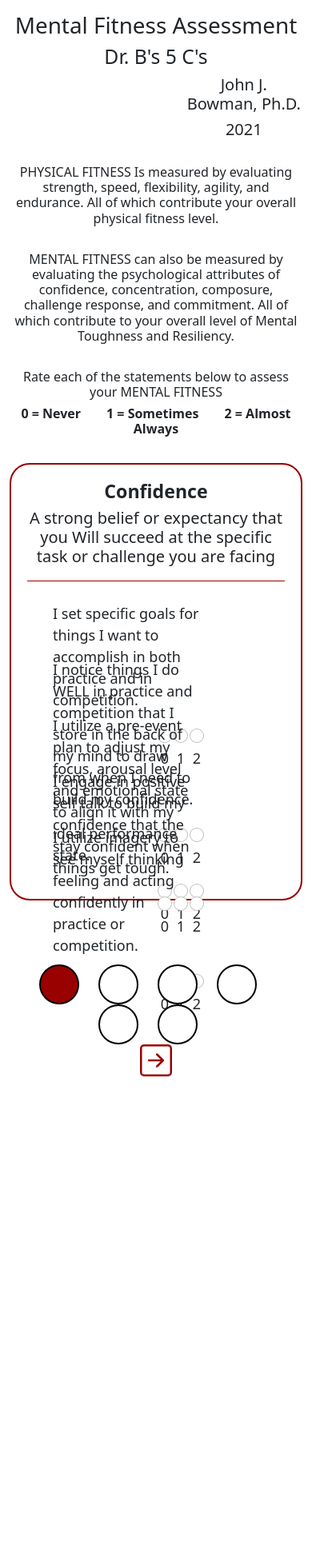
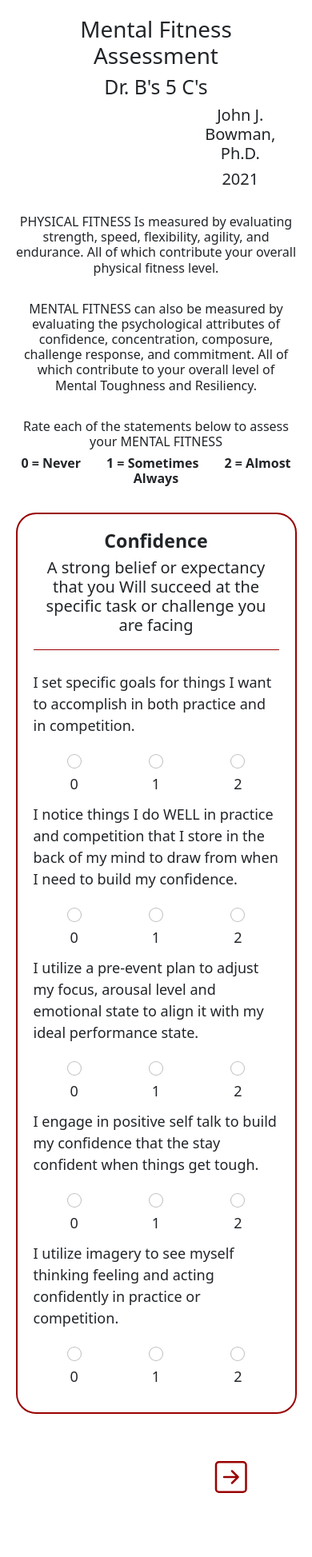
Before and after one commit to SBUtltmedia/successinmind, a Django app: page /MFA/ in a window 390 px wide. Shown: the part 76-2023 px from the top of the page at 80% size. Before the commit the page ends 1422 px from the top, so only its background shows below. Run offline with Django 3.2, Linux system fonts and the light colour scheme; the visitor is signed in with stand-in values (Sample User, id 1); some libraries are stand-ins or nearby versions.

Commit message:
Page Responsiveness 6

```diff
--- a/home/static/css/MFA.css
+++ b/home/static/css/MFA.css
@@ -1,9 +1,8 @@
 
-#mfa_container {
-	margin-top: 15px;
-	margin-left: auto;
-	margin-right: auto;
+#enclosure {
+	margin: 5%;
 }
+
 
 .intro {
 	text-align: center;
@@ -35,8 +34,6 @@
 }
 
 .form-question {
-	height: 70px;
-	margin-left: 20px;
 }
 
 
@@ -46,11 +43,9 @@
 }
 
 
-
-.form-inputs {
-	margin-left: 130px;
+.forms-inputs,  table {
+	width: 100%;
 }
-
 
 .forms-inputs tr, td {
 	width: 100px;
@@ -59,6 +54,12 @@
 
 #perception {
 	margin-left: 25%;
+	margin-right: 25%;
+}
+
+
+select {
+	text-align: center;
 }
 
 
@@ -72,10 +73,10 @@
 	text-align: center;
 }
 
-.navigation * {
+/* .navigation * {
 	vertical-align: middle;
 	display: inline-block;
-}
+} */
 
 .btn-primary {
 	background-color: #990000;
@@ -88,10 +89,7 @@
 }
 
 .arrow {
-	width: 80px;
 	height: 40px;
-	margin-left: 10%;
-	margin-right: 10%;
 }
 
 
@@ -110,6 +108,14 @@
 	text-align: center;
 }
 
+
+.indicator_dots {
+	display: inherit;
+	padding-left: 15%;
+	padding-right: 15%;
+}
+
+
 .dot {
 	background-color: white;
 	margin-right: 20px;
@@ -118,6 +124,14 @@
 	border: 2px black solid;
 	border-radius: 25px;
 }
+
+
+#submit {
+	width: auto;
+	margin-left: auto;
+	margin-right: auto;
+}
+
 
 #bottom_space {
 	margin: 20px;
@@ -136,13 +150,10 @@
 	vertical-align: middle;
 }
 
-.result_c {
-	width: 20%;
+.result p {
+	text-align: center;
 }
 
-.result_dot {
-	width: 80%;
-}
 
 .result_dot {
 	background-color: white;
@@ -159,6 +170,7 @@
 }
 
 #total {
+	margin-top: 4%;
 	text-align: center;
 }
 
@@ -172,3 +184,45 @@
 #author {
 	margin-left: 60%;
 }
+
+
+@media only screen and (max-width: 768px) {
+
+	.form-inputs {
+		margin-bottom: 3%;
+	}
+
+
+	#perception * {
+		text-align: center;
+	}
+
+
+	.indicator_dots {
+		padding-left: 20.5%;
+	}
+
+
+	.arrow {
+		margin-top: 5%;
+	}
+}
+
+
+@media only screen and (max-width: 540px) {
+	.indicator_dots {
+		display: none;
+	}
+
+}
+
+
+@media only screen and (max-width: 540px) {
+	.result_dot {
+		display: none;
+	}
+
+	.result_c {
+		text-align: center;
+	}
+}
--- a/home/static/css/base.css
+++ b/home/static/css/base.css
@@ -42,23 +42,31 @@
 	height: 100%;
 }
 
-@media screen and (max-width: 1105px) and (min-width: 990px) {
+
+@media screen and (max-width: 1327px) and (min-width: 991px) {
+	nav li {
+		font-size: 90%;
+	}
+
+	.navbar-brand {
+		margin-right: 0%;
+	}
+}
+
+
+@media screen and (max-width: 1181px) and (min-width: 991px)  {
 	nav li {
 		font-size: 80%;
 	}
 }
 
-@media screen and (max-width: 1250px) and (min-width: 1105px) {
+@media screen and (max-width: 1058px) and (min-width: 991px) {
 	nav li {
-		font-size: 90%;
+		font-size: 75%;
 	}
 }
 
-@media screen and (max-width: 1250px) {
-	.navbar-brand {
-		margin-right: 0%;
-	}
-}
+
 
 @media (max-width: 990px) {
 	#divider {
--- a/home/static/css/profile.css
+++ b/home/static/css/profile.css
@@ -3,7 +3,7 @@
 	margin: 5%;
 	border: 2px solid #990000;
 	border-radius: 15px;
-	padding: 2%;
+	padding: 3%;
 }
 
 #inner {
--- a/home/templates/MFA.html
+++ b/home/templates/MFA.html
@@ -3,7 +3,7 @@
 {% block body_block %}
 	<link rel="stylesheet" href="{% static 'css/MFA.css' %}">
 	<!-- Fitness Assessment -->
-	<div id='mfa_container' class="container">
+	<div id='enclosure'>
 		<!-- Intro -->
 		<div class='intro'>
 			<h1>Mental Fitness Assessment</h1>
@@ -36,10 +36,10 @@
 						<br>
 						<div class='form-block'>
 							<div class='form-question row align-items-start'>
-								<div class='form-prompt col-8'>
+								<div class='form-prompt col-md-10'>
 									<p>I set specific goals for things I want to accomplish in both practice and in competition.</p>
 								</div>
-								<div class="form-inputs col-2">
+								<div class="form-inputs col-md-2 col-12">
 									<table>
 										<tr>
 											<td><input name='confidence_1' class="form-check-input" type="radio" value='0'></td>
@@ -55,10 +55,10 @@
 								</div>
 							</div>
 							<div class='form-question row align-items-start'>
-								<div class='form-prompt col-8'>
+								<div class='form-prompt col-md-10'>
 									<p>I notice things I do WELL in practice and competition that I store in the back of my mind to draw from when I need to build my confidence.</p>
 								</div>
-								<div class="form-inputs col-2">
+								<div class="form-inputs col-md-2 col-12">
 									<table>
 										<tr>
 											<td><input name='confidence_2' class="form-check-input" type="radio" value='0'></td>
@@ -74,10 +74,10 @@
 								</div>
 							</div>
 							<div class='form-question row align-items-start'>
-								<div class='form-prompt col-8'>
+								<div class='form-prompt col-md-10'>
 									<p>I utilize a pre-event plan to adjust my focus, arousal level and emotional state to align it with my ideal performance state.</p>
 								</div>
-								<div class="form-inputs col-2">
+								<div class="form-inputs col-md-2 col-12">
 									<table>
 										<tr>
 											<td><input name='confidence_3' class="form-check-input" type="radio" value='0'></td>
@@ -93,10 +93,10 @@
 								</div>
 							</div>
 							<div class='form-question row align-items-start'>
-								<div class='form-prompt col-8'>
+								<div class='form-prompt col-md-10'>
 									<p>I engage in positive self talk to build my confidence that the stay confident when things get tough.</p>
 								</div>
-								<div class="form-inputs col-2">
+								<div class="form-inputs col-md-2 col-12">
 									<table>
 										<tr>
 											<td><input name='confidence_4' class="form-check-input" type="radio" value='0'></td>
@@ -112,10 +112,10 @@
 								</div>
 							</div>
 							<div class='form-question row align-items-start'>
-								<div class='form-prompt col-8'>
+								<div class='form-prompt col-md-10'>
 									<p>I utilize imagery to see myself thinking feeling and acting confidently in practice or competition.</p>
 								</div>
-								<div class="form-inputs col-2">
+								<div class="form-inputs col-md-2 col-12">
 									<table>
 										<tr>
 											<td><input name='confidence_5' class="form-check-input" type="radio" value='0'></td>
@@ -142,10 +142,10 @@
 						<br>
 						<div class='form-block'>
 							<div class='form-question row align-items-start'>
-								<div class='form-prompt col-8'>
+								<div class='form-prompt col-md-10'>
 									<p>I am aware of the noticing part of my mind and engage in mindfulness or meditation practices.</p>
 								</div>
-								<div class="form-inputs col-2">
+								<div class="form-inputs col-md-2 col-12">
 									<table>
 										<tr>
 											<td><input name='concentration_1' class="form-check-input" type="radio" value='0'></td>
@@ -161,10 +161,10 @@
 								</div>
 							</div>
 							<div class='form-question row align-items-start'>
-								<div class='form-prompt col-8'>
+								<div class='form-prompt col-md-10'>
 									<p>I purposely plan what I will say or think to myself prior to and during event to keep me focused on the task at hand at critical points in the event.</p>
 								</div>
-								<div class="form-inputs col-2">
+								<div class="form-inputs col-md-2 col-12">
 									<table>
 										<tr>
 											<td><input name='concentration_2' class="form-check-input" type="radio" value='0'></td>
@@ -180,10 +180,10 @@
 								</div>
 							</div>
 							<div class='form-question row align-items-start'>
-								<div class='form-prompt col-8'>
+								<div class='form-prompt col-md-10'>
 									<p>If I get distracted and my performance goes down I have a plan to refocus and get back on track.</p>
 								</div>
-								<div class="form-inputs col-2">
+								<div class="form-inputs col-md-2 col-12">
 									<table>
 										<tr>
 											<td><input name='concentration_3' class="form-check-input" type="radio" value='0'></td>
@@ -199,10 +199,10 @@
 								</div>
 							</div>
 							<div class='form-question row align-items-start'>
-								<div class='form-prompt col-8'>
+								<div class='form-prompt col-md-10'>
 									<p>I am able to concentrate under pressure and tune into the process of performing while tuning out the importance of the outcome.</p>
 								</div>
-								<div class="form-inputs col-2">
+								<div class="form-inputs col-md-2 col-12">
 									<table>
 										<tr>
 											<td><input name='concentration_4' class="form-check-input" type="radio" value='0'></td>
@@ -218,10 +218,10 @@
 								</div>
 							</div>
 							<div class='form-question row align-items-start'>
-								<div class='form-prompt col-8'>
+								<div class='form-prompt col-md-10'>
 									<p>I can Mindfully be aware of distracting thoughts or feelings in a non-judgemental way while keeping my focus on the task at hand.</p>
 								</div>
-								<div class="form-inputs col-2">
+								<div class="form-inputs col-md-2 col-12">
 									<table>
 										<tr>
 											<td><input name='concentration_5' class="form-check-input" type="radio" value='0'></td>
@@ -248,10 +248,10 @@
 						<br>
 						<div class='form-block'>
 							<div class='form-question row align-items-start'>
-								<div class='form-prompt col-8'>
+								<div class='form-prompt col-md-10'>
 									<p>I am able to stay calm, confident, and feel in control prior to and during important events.</p>
 								</div>
-								<div class="form-inputs col-2">
+								<div class="form-inputs col-md-2 col-12">
 									<table>
 										<tr>
 											<td><input name='composure_1' class="form-check-input" type="radio" value='0'></td>
@@ -267,10 +267,10 @@
 								</div>
 							</div>
 							<div class='form-question row align-items-start'>
-								<div class='form-prompt col-8'>
+								<div class='form-prompt col-md-10'>
 									<p>I recognize that negative feelings are more about me and how I am assessing the situation than anything else.</p>
 								</div>
-								<div class="form-inputs col-2">
+								<div class="form-inputs col-md-2 col-12">
 									<table>
 										<tr>
 											<td><input name='composure_2' class="form-check-input" type="radio" value='0'></td>
@@ -286,10 +286,10 @@
 								</div>
 							</div>
 							<div class='form-question row align-items-start'>
-								<div class='form-prompt col-8'>
+								<div class='form-prompt col-md-10'>
 									<p>I focus on those things are that are within my control and set specific goals for them while blocking out things that are outside of my control.</p>
 								</div>
-								<div class="form-inputs col-2">
+								<div class="form-inputs col-md-2 col-12">
 									<table>
 										<tr>
 											<td><input name='composure_3' class="form-check-input" type="radio" value='0'></td>
@@ -305,10 +305,10 @@
 								</div>
 							</div>
 							<div class='form-question row align-items-start'>
-								<div class='form-prompt col-8'>
+								<div class='form-prompt col-md-10'>
 									<p>I recognize that between an Event and my Response there is a space. I’ve view that space as my opportunity to Choose my Response.</p>
 								</div>
-								<div class="form-inputs col-2">
+								<div class="form-inputs col-md-2 col-12">
 									<table>
 										<tr>
 											<td><input name='composure_4' class="form-check-input" type="radio" value='0'></td>
@@ -324,10 +324,10 @@
 								</div>
 							</div>
 							<div class='form-question row align-items-start'>
-								<div class='form-prompt col-8'>
+								<div class='form-prompt col-md-10'>
 									<p>I stay Committed to Feeling, Thinking and Behaving in a way that leads to achieving an Important outcome no matter what.</p>
 								</div>
-								<div class="form-inputs col-2">
+								<div class="form-inputs col-md-2 col-12">
 									<table>
 										<tr>
 											<td><input name='composure_5' class="form-check-input" type="radio" value='0'></td>
@@ -354,10 +354,10 @@
 						<br>
 						<div class='form-block'>
 							<div class='form-question row align-items-start'>
-								<div class='form-prompt col-8'>
+								<div class='form-prompt col-md-10'>
 									<p>I view mistakes or poor performances as opportunities to learn and to strengthen my determination to improve my performance.</p>
 								</div>
-								<div class="form-inputs col-2">
+								<div class="form-inputs col-md-2 col-12">
 									<table>
 										<tr>
 											<td><input name='challenge_1' class="form-check-input" type="radio" value='0'></td>
@@ -373,10 +373,10 @@
 								</div>
 							</div>
 							<div class='form-question row align-items-start'>
-								<div class='form-prompt col-8'>
+								<div class='form-prompt col-md-10'>
 									<p>I look at important games or competitions as opportunities for me to excel and to demonstrate to myself and to the world my ability to perform at my best under pressure.</p>
 								</div>
-								<div class="form-inputs col-2">
+								<div class="form-inputs col-md-2 col-12">
 									<table>
 										<tr>
 											<td><input name='challenge_2' class="form-check-input" type="radio" value='0'></td>
@@ -392,10 +392,10 @@
 								</div>
 							</div>
 							<div class='form-question row align-items-start'>
-								<div class='form-prompt col-8'>
+								<div class='form-prompt col-md-10'>
 									<p>I am able to find something useful or beneficial in difficult or challenging situations.</p>
 								</div>
-								<div class="form-inputs col-2">
+								<div class="form-inputs col-md-2 col-12">
 									<table>
 										<tr>
 											<td><input name='challenge_3' class="form-check-input" type="radio" value='0'></td>
@@ -411,10 +411,10 @@
 								</div>
 							</div>
 							<div class='form-question row align-items-start'>
-								<div class='form-prompt col-8'>
+								<div class='form-prompt col-md-10'>
 									<p>I interpret Pre-event anxious feelings as an alert signal that my body’s activation mechanism is switching on, getting me ready to compete and meet the challenge of the upcoming event.</p>
 								</div>
-								<div class="form-inputs col-2">
+								<div class="form-inputs col-md-2 col-12">
 									<table>
 										<tr>
 											<td><input name='challenge_4' class="form-check-input" type="radio" value='0'></td>
@@ -430,10 +430,10 @@
 								</div>
 							</div>
 							<div class='form-question row align-items-start'>
-								<div class='form-prompt col-8'>
+								<div class='form-prompt col-md-10'>
 									<p>I use the positive energy and arousal that comes with feeling challenged to direct my focus toward building my confidence and attending to the specific tasks I need to perform and not the outcome of the event.</p>
 								</div>
-								<div class="form-inputs col-2">
+								<div class="form-inputs col-md-2 col-12">
 									<table>
 										<tr>
 											<td><input name='challenge_5' class="form-check-input" type="radio" value='0'></td>
@@ -460,10 +460,10 @@
 						<br>
 						<div class='form-block'>
 							<div class='form-question row align-items-start'>
-								<div class='form-prompt col-8'>
+								<div class='form-prompt col-md-10'>
 									<p>I am unswerving in my belief that hard work, dedication and perseverance will result in attaining my ultimate Dream Goal.</p>
 								</div>
-								<div class="form-inputs col-2">
+								<div class="form-inputs col-md-2 col-12">
 									<table>
 										<tr>
 											<td><input name='commitment_1' class="form-check-input" type="radio" value='0'></td>
@@ -479,10 +479,10 @@
 								</div>
 							</div>
 							<div class='form-question row align-items-start'>
-								<div class='form-prompt col-8'>
+								<div class='form-prompt col-md-10'>
 									<p>I am willing to sacrifice whatever it takes in the present and maintain a long-term perspective in the journey to success.</p>
 								</div>
-								<div class="form-inputs col-2">
+								<div class="form-inputs col-md-2 col-12">
 									<table>
 										<tr>
 											<td><input name='commitment_2' class="form-check-input" type="radio" value='0'></td>
@@ -498,10 +498,10 @@
 								</div>
 							</div>
 							<div class='form-question row align-items-start'>
-								<div class='form-prompt col-8'>
+								<div class='form-prompt col-md-10'>
 									<p>I act in accordance with my core values and stay focused on what is most important to me.</p>
 								</div>
-								<div class="form-inputs col-2">
+								<div class="form-inputs col-md-2 col-12">
 									<table>
 										<tr>
 											<td><input name='commitment_3' class="form-check-input" type="radio" value='0'></td>
@@ -517,10 +517,10 @@
 								</div>
 							</div>
 							<div class='form-question row align-items-start'>
-								<div class='form-prompt col-8'>
+								<div class='form-prompt col-md-10'>
 									<p>I use positive self talk and affirmations to keep me motivated on a daily basis.</p>
 								</div>
-								<div class="form-inputs col-2">
+								<div class="form-inputs col-md-2 col-12">
 									<table>
 										<tr>
 											<td><input name='commitment_4' class="form-check-input" type="radio" value='0'></td>
@@ -536,10 +536,10 @@
 								</div>
 							</div>
 							<div class='form-question row align-items-start'>
-								<div class='form-prompt col-8'>
+								<div class='form-prompt col-md-10'>
 									<p>I feel a strong sense of Support and Encouragement toward my efforts to succeed from my teammates, family and friends.</p>
 								</div>
-								<div class="form-inputs col-2">
+								<div class="form-inputs col-md-2 col-12">
 									<table>
 										<tr>
 											<td><input name='commitment_5' class="form-check-input" type="radio" value='0'></td>
@@ -566,10 +566,10 @@
 						<br>
 						<div id='perception' class='form-block'>
 							<div class='form-question row align-items-center'>
-								<div class='form-prompt col-4'>
+								<div class='form-prompt col-md-8'>
 									<label for="p_confidence"><h4>Confidence</h4></label>
 								</div>
-								<div class="form-inputs col-2">
+								<div class="form-inputs col-md-4">
 									<select class="form-control" name="p_confidence">
 										<option style="display: none;"></option>
 										<option value="0">0</option>
@@ -587,10 +587,10 @@
 								</div>
 							</div>
 							<div class='form-question row align-items-center'>
-								<div class='form-prompt col-4'>
+								<div class='form-prompt col-md-8'>
 									<label for="p_concentration"><h4>Concentration</h4></label>
 								</div>
-								<div class="form-inputs col-2">
+								<div class="form-inputs col-md-4">
 									<select class="form-control" name="p_concentration">
 										<option style="display: none;"></option>
 										<option>0</option>
@@ -608,10 +608,10 @@
 								</div>
 							</div>
 							<div class='form-question row align-items-center'>
-								<div class='form-prompt col-4'>
+								<div class='form-prompt col-md-8'>
 									<label for="p_composure"><h4>Composure</h4></label>
 								</div>
-								<div class="form-inputs col-2">
+								<div class="form-inputs col-md-4">
 									<select class="form-control" name="p_composure">
 										<option style="display: none;"></option>
 										<option>0</option>
@@ -629,10 +629,10 @@
 								</div>
 							</div>
 							<div class='form-question row align-items-center'>
-								<div class='form-prompt col-4'>
+								<div class='form-prompt col-md-8'>
 									<label for="p_challenge"><h4>Challenge Response</h4></label>
 								</div>
-								<div class="form-inputs col-2">
+								<div class="form-inputs col-md-4">
 									<select class="form-control" name="p_challenge">
 										<option style="display: none;"></option>
 										<option>0</option>
@@ -650,10 +650,10 @@
 								</div>
 							</div>
 							<div class='form-question row align-items-center'>
-								<div class='form-prompt col-4'>
+								<div class='form-prompt col-md-8'>
 									<label for="p_commitment"><h4>Commitment</h4></label>
 								</div>
-								<div class="form-inputs col-2">
+								<div class="form-inputs col-md-4">
 									<select class="form-control" name="p_commitment">
 										<option style="display: none;"></option>
 										<option>0</option>
@@ -676,11 +676,11 @@
 				</div>
 				<br>
 				<div id='error_block'><p></p></div>
-				<div class='navigation'>
-					<svg id='back' xmlns="http://www.w3.org/2000/svg" width="16" height="16" fill="currentColor" class=" arrow bi bi-arrow-left-square" viewBox="0 0 16 16">
+				<div class='navigation row '>
+					<svg id='back' class="col-md-2 order-md-0 col-6 order-1 arrow bi bi-arrow-left-square" xmlns="http://www.w3.org/2000/svg" width="16" height="16" fill="currentColor" viewBox="0 0 16 16">
 						<path fill-rule="evenodd" d="M15 2a1 1 0 0 0-1-1H2a1 1 0 0 0-1 1v12a1 1 0 0 0 1 1h12a1 1 0 0 0 1-1V2zM0 2a2 2 0 0 1 2-2h12a2 2 0 0 1 2 2v12a2 2 0 0 1-2 2H2a2 2 0 0 1-2-2V2zm11.5 5.5a.5.5 0 0 1 0 1H5.707l2.147 2.146a.5.5 0 0 1-.708.708l-3-3a.5.5 0 0 1 0-.708l3-3a.5.5 0 1 1 .708.708L5.707 7.5H11.5z"/>
 					</svg>
-					<div class='indicator_dots'>
+					<div class='indicator_dots col-md-8 order-md-1 order-0'>
 						<div class="dot"></div>
 						<div class="dot"></div>
 						<div class="dot"></div>
@@ -688,8 +688,8 @@
 						<div class="dot"></div>
 						<div class="dot"></div>
 					</div>
-					<input id='submit' type="submit" class='arrow btn btn-primary' value="Submit"></input>
-					<svg id='forward' xmlns="http://www.w3.org/2000/svg" width="16" height="16" fill="currentColor" class="arrow bi bi-arrow-right-square" viewBox="0 0 16 16">
+					<input id='submit' type="submit" class='col-md-2 order-md-2 col-6 order-2 arrow btn btn-primary' value="Submit"></input>
+					<svg id='forward' class="col-md-2 order-md-2 col-6 order-2 arrow bi bi-arrow-right-square" xmlns="http://www.w3.org/2000/svg" width="16" height="16" fill="currentColor" viewBox="0 0 16 16">
 						<path fill-rule="evenodd" d="M15 2a1 1 0 0 0-1-1H2a1 1 0 0 0-1 1v12a1 1 0 0 0 1 1h12a1 1 0 0 0 1-1V2zM0 2a2 2 0 0 1 2-2h12a2 2 0 0 1 2 2v12a2 2 0 0 1-2 2H2a2 2 0 0 1-2-2V2zm4.5 5.5a.5.5 0 0 0 0 1h5.793l-2.147 2.146a.5.5 0 0 0 .708.708l3-3a.5.5 0 0 0 0-.708l-3-3a.5.5 0 1 0-.708.708L10.293 7.5H4.5z"/>
 					</svg>
 				</div>
@@ -705,21 +705,25 @@
 				</div>
 				<div id='results'>
 					{% for c, result in results %}
-						<div class="result">
+						<div class="result row align-items-center">
 							<div class='result_c'>
 								<h3>{{c}}:</h3>
 							</div>
-							<div class='result_dots'>
+							<div class='result_dots col-sm-10'>
 								{% for i in '0123456789'|make_list %}
 									<p class='result_dot'></p>
 								{% endfor %}
-								<p>&emsp;{{result}}/20</p>
 							</div>
+							<p class='col-sm-2'>&emsp;{{result}}/20</p>
 						</div>
 					{% endfor %}
 				</div>
 				<div id='total'>
-					<h3>Overall Mental Fitness Score:&emsp;&emsp;&emsp;&emsp;{{result_sum}}/100&emsp;&emsp;&emsp;&emsp;{{result_percent}}%</h3>
+					<div class="row align-items-center">
+						<h3 class='col-md-4 col-sm-6 col-12'>Overall Mental Fitness Score:</h3>
+						<h3 class='col-md-4 col-sm-3 col-6'>{{result_sum}}/100</h3>
+						<h3 class='col-md-4 col-sm-3 col-6'>{{result_percent}}%</h3>
+					</div>
 					{% if result_percent > 75 %}
 						<h4 style='color: SpringGreen'>Outstanding Mental Fitness</h4>
 					{% elif result_percent > 60 %}
@@ -739,5 +743,7 @@
 			<script src="{% static 'js/mfa_results.js' %}"></script>
 		{% endif %}
 	</div>
-	<div id='bottom_space' class='container'></div>
+	{% if not results %}
+		<div id='bottom_space' class='container'></div>
+	{% endif %}
 {% endblock %}
```
Also changed, not shown: home/templates/profile.html (+0 -72 lines).
